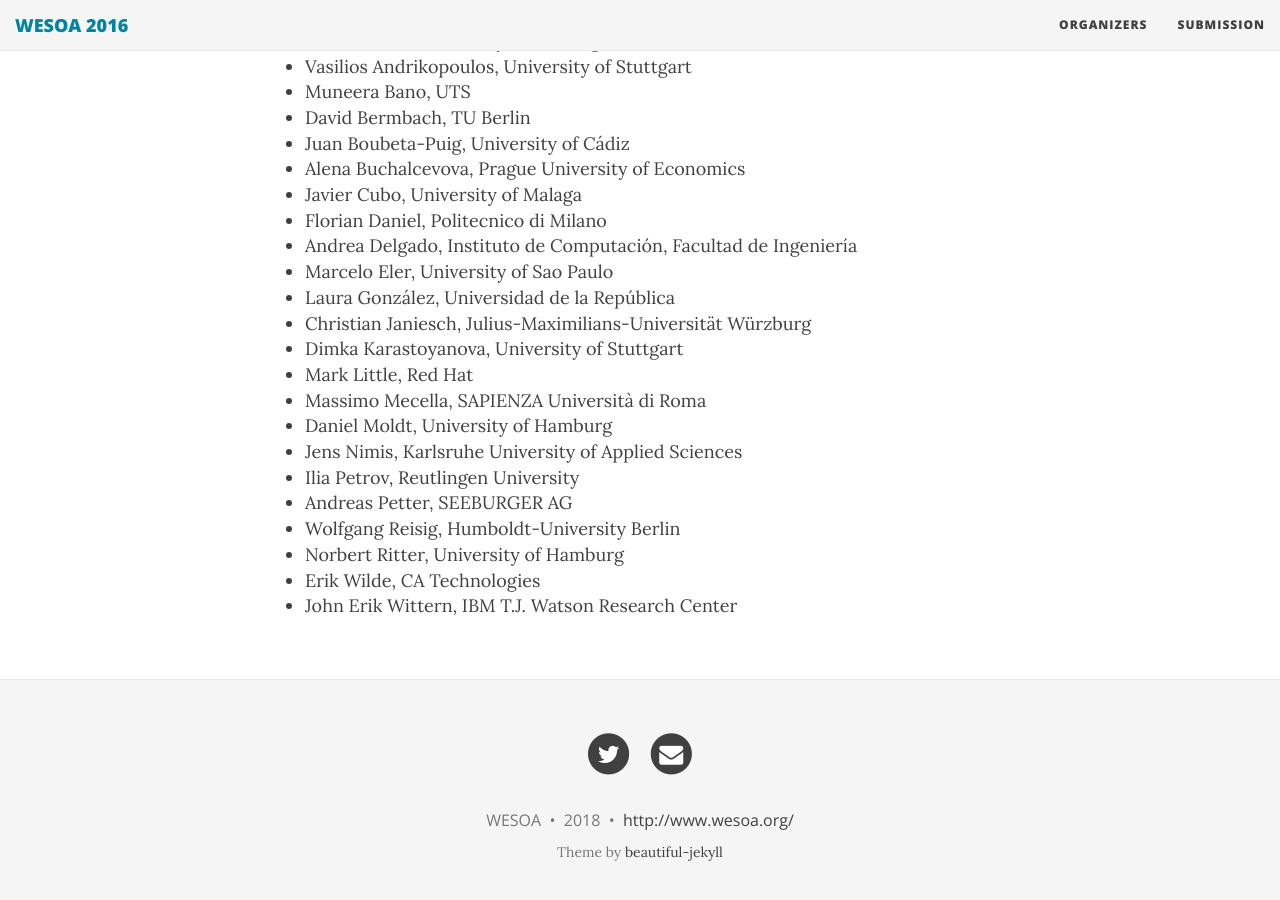
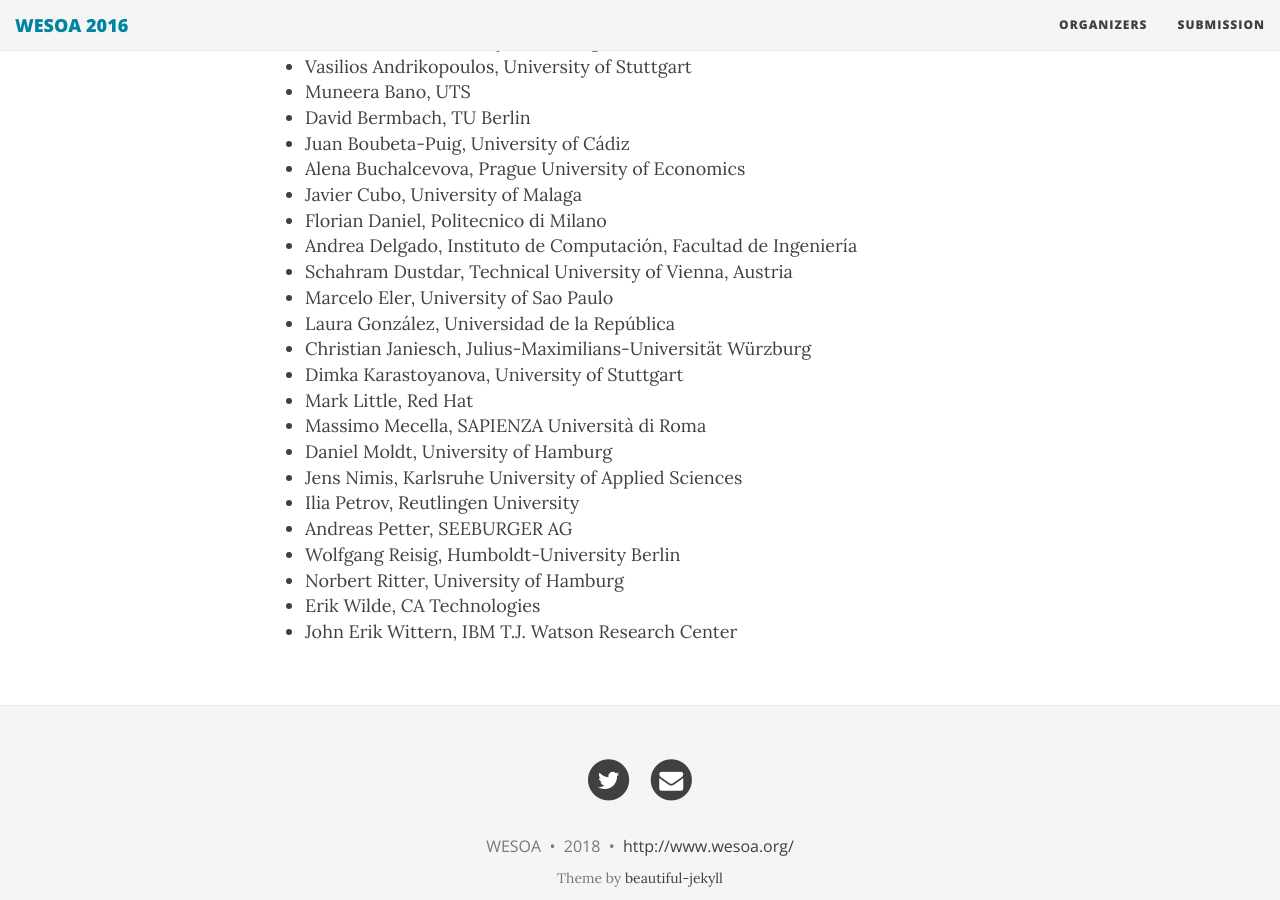
Before and after one commit to zirpins/wesoa, a Jekyll site: the page built from organizers.md, in a window 1280 px wide and 900 px high, scrolled down 749 px. Built offline with Jekyll 4.4.1, drawn with Linux system fonts in a browser that asks for light colours; nearby versions of some CDN libraries.

Commit message:
update pc

```diff
--- a/organizers.md
+++ b/organizers.md
@@ -25,6 +25,7 @@ For questions please email to the **workshop co-chairs** [chairs at wesoa dot or
 - Javier Cubo, University of Malaga
 - Florian Daniel, Politecnico di Milano
 - Andrea Delgado, Instituto de Computación, Facultad de Ingeniería
+- Schahram Dustdar, Technical University of Vienna, Austria
 - Marcelo Eler, University of Sao Paulo
 - Laura González, Universidad de la República
 - Christian Janiesch, Julius-Maximilians-Universität Würzburg
```
